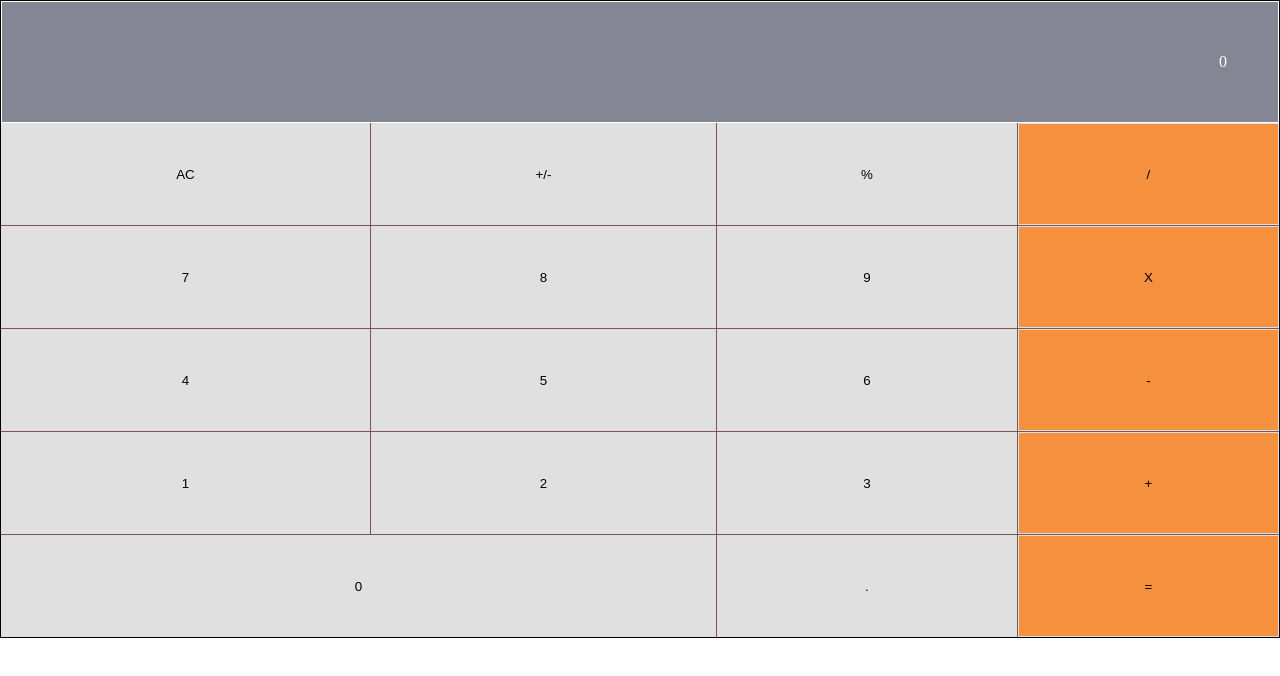
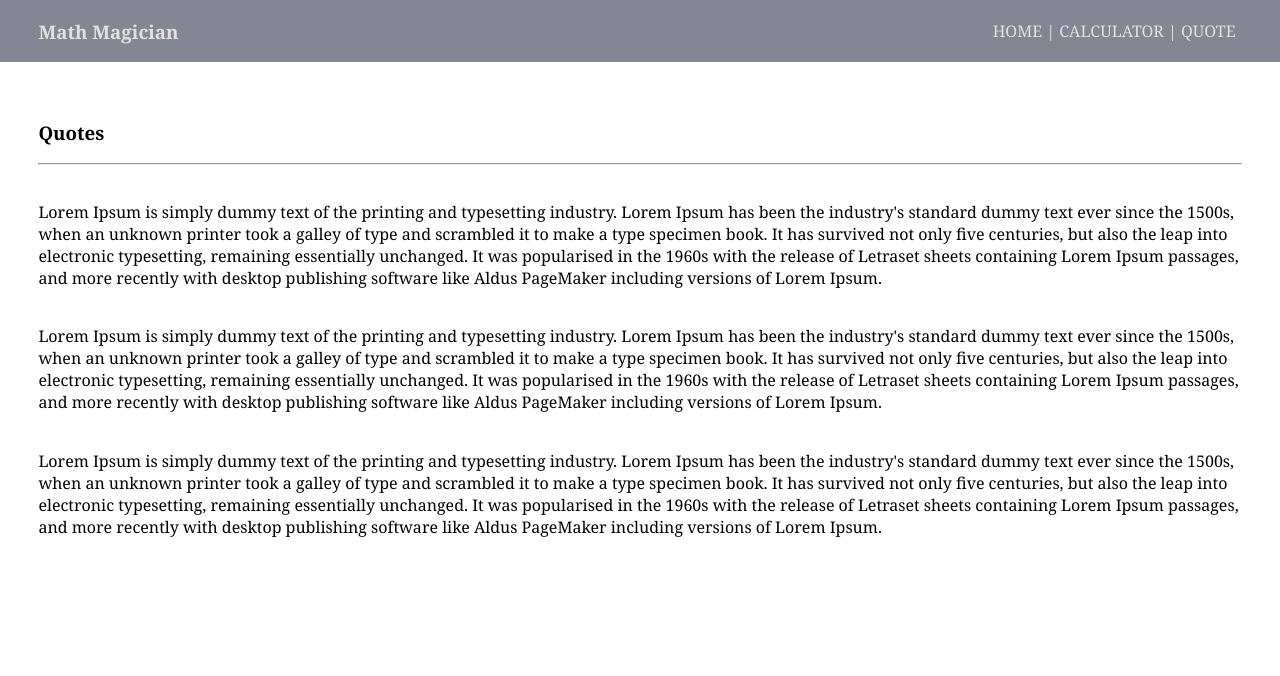
Before and after one commit to vikitaotiz/math-magician, a React (Create React App) app: page /quotes in a window 1280 px wide. Shown: the top 676 px of the page. Built offline with nearby package versions, Linux system fonts and the light colour scheme.

Commit message:
Add routing and styling

```diff
--- a/package.json
+++ b/package.json
@@ -10,6 +10,7 @@
     "prop-types": "^15.7.2",
     "react": "^17.0.2",
     "react-dom": "^17.0.2",
+    "react-router-dom": "^5.3.0",
     "react-scripts": "4.0.3",
     "web-vitals": "^1.0.1"
   },
--- a/src/App.js
+++ b/src/App.js
@@ -1,19 +1,30 @@
-import React, { Component } from 'react';
+import { BrowserRouter as Router, Route } from 'react-router-dom';
 import Calculator from './components/Calculator';
+import Navbar from './components/Navbar';
+import Quotes from './components/Quotes';
 
-class App extends Component {
-  constructor(props) {
-    super(props);
-    this.state = {};
-  }
-
-  render() {
-    return (
-      <div className="container">
-        <Calculator />
-      </div>
-    );
-  }
-}
+const App = () => {
+  return (
+    <Router>
+      <Navbar />
+      <Route path='/'
+        exact
+        render={() => (
+        <>
+          <div className="wrapper">
+            <h3>Welcome to our page!</h3>
+            <hr />
+            <p className="wrap">Lorem Ipsum is simply dummy text of the printing and typesetting industry. Lorem Ipsum has been the industry's standard dummy text ever since the 1500s, when an unknown printer took a galley of type and scrambled it to make a type specimen book. It has survived not only five centuries, but also the leap into electronic typesetting, remaining essentially unchanged. It was popularised in the 1960s with the release of Letraset sheets containing Lorem Ipsum passages, and more recently with desktop publishing software like Aldus PageMaker including versions of Lorem Ipsum.</p>
+            <p className="wrap">Lorem Ipsum is simply dummy text of the printing and typesetting industry. Lorem Ipsum has been the industry's standard dummy text ever since the 1500s, when an unknown printer took a galley of type and scrambled it to make a type specimen book. It has survived not only five centuries, but also the leap into electronic typesetting, remaining essentially unchanged. It was popularised in the 1960s with the release of Letraset sheets containing Lorem Ipsum passages, and more recently with desktop publishing software like Aldus PageMaker including versions of Lorem Ipsum.</p>
+            <p className="wrap">Lorem Ipsum is simply dummy text of the printing and typesetting industry. Lorem Ipsum has been the industry's standard dummy text ever since the 1500s, when an unknown printer took a galley of type and scrambled it to make a type specimen book. It has survived not only five centuries, but also the leap into electronic typesetting, remaining essentially unchanged. It was popularised in the 1960s with the release of Letraset sheets containing Lorem Ipsum passages, and more recently with desktop publishing software like Aldus PageMaker including versions of Lorem Ipsum.</p>
+          </div>
+        </>
+        )}
+      />
+      <Route path="/calculator" component={Calculator}/>
+      <Route path="/quotes" component={Quotes}/>
+    </Router>
+  );
+};
 
 export default App;
--- a/src/components/Calculator.js
+++ b/src/components/Calculator.js
@@ -11,9 +11,16 @@ const Calculator = () => {
   };
 
   return (
-    <div>
-      <Screen total={obj.total} operation={obj.operation} next={obj.next} />
-      <Numpad onKeyPress={onKeyPress} />
+    <div className="calculator">
+      <div>
+        <h3>Calculator</h3>
+        <hr />
+        <p className="wrap">Lorem Ipsum is simply dummy text of the printing and typesetting industry. Lorem Ipsum has been the industry's standard dummy text ever since the 1500s, when an unknown printer took a galley of type and scrambled it to make a type specimen book. It has survived not only five centuries, but also the leap into electronic typesetting, remaining essentially unchanged. It was popularised in the 1960s with the release of Letraset sheets containing Lorem Ipsum passages, and more recently with desktop publishing software like Aldus PageMaker including versions of Lorem Ipsum.</p>
+      </div>
+      <div>
+        <Screen total={obj.total} operation={obj.operation} next={obj.next} />
+        <Numpad onKeyPress={onKeyPress} />
+      </div>
     </div>
   );
 };
--- /dev/null
+++ b/src/components/Navbar.js
@@ -0,0 +1,15 @@
+import { Link } from 'react-router-dom';
+
+const Navbar = () =>
+  <div className="nav">
+		<h3 className="title"><Link to="/">Math Magician</Link></h3>
+		<div>
+			<ul className="links">
+				<li><Link to="/">Home |</Link></li>
+				<li><Link to="/calculator">Calculator |</Link></li>
+				<li><Link to="/quotes">Quote</Link></li>
+			</ul>
+		</div>
+  </div>;
+
+export default Navbar;
--- /dev/null
+++ b/src/components/Quotes.js
@@ -0,0 +1,15 @@
+import React from 'react'
+
+const Quotes = () => {
+	return (
+		<div className="wrapper">
+			<h3>Quotes</h3>
+			<hr />
+			<p className="wrap">Lorem Ipsum is simply dummy text of the printing and typesetting industry. Lorem Ipsum has been the industry's standard dummy text ever since the 1500s, when an unknown printer took a galley of type and scrambled it to make a type specimen book. It has survived not only five centuries, but also the leap into electronic typesetting, remaining essentially unchanged. It was popularised in the 1960s with the release of Letraset sheets containing Lorem Ipsum passages, and more recently with desktop publishing software like Aldus PageMaker including versions of Lorem Ipsum.</p>
+			<p className="wrap">Lorem Ipsum is simply dummy text of the printing and typesetting industry. Lorem Ipsum has been the industry's standard dummy text ever since the 1500s, when an unknown printer took a galley of type and scrambled it to make a type specimen book. It has survived not only five centuries, but also the leap into electronic typesetting, remaining essentially unchanged. It was popularised in the 1960s with the release of Letraset sheets containing Lorem Ipsum passages, and more recently with desktop publishing software like Aldus PageMaker including versions of Lorem Ipsum.</p>
+			<p className="wrap">Lorem Ipsum is simply dummy text of the printing and typesetting industry. Lorem Ipsum has been the industry's standard dummy text ever since the 1500s, when an unknown printer took a galley of type and scrambled it to make a type specimen book. It has survived not only five centuries, but also the leap into electronic typesetting, remaining essentially unchanged. It was popularised in the 1960s with the release of Letraset sheets containing Lorem Ipsum passages, and more recently with desktop publishing software like Aldus PageMaker including versions of Lorem Ipsum.</p>
+		</div>
+	);
+};
+
+export default Quotes;
--- a/src/index.css
+++ b/src/index.css
@@ -1,6 +1,7 @@
 body {
   padding: 0;
   margin: 0;
+  font-family: Cambria, Cochin, Georgia, Times, "Times New Roman", serif;
 }
 
 .container {
@@ -50,14 +51,14 @@ table tr td:last-child {
   background: #f5913e;
   border: none;
   width: 100%;
-  height: 100px;
+  height: 80px;
   cursor: pointer;
 }
 
 .btn {
   border: none;
   width: 100%;
-  height: 100px;
+  height: 80px;
   cursor: pointer;
   background: #e0e0e0;
 }
@@ -65,3 +66,58 @@ table tr td:last-child {
 .calc {
   border: 1px solid;
 }
+
+.nav {
+  color: #e0e0e0;
+  display: grid;
+  grid-template-columns: 1fr 3fr;
+  background: #858694;
+  padding-left: 3%;
+  padding-right: 3%;
+}
+
+.links {
+  list-style: none;
+  padding: 4px;
+  float: right;
+}
+
+.links li {
+  display: inline;
+  margin: 2px;
+  text-transform: uppercase;
+  color: #e0e0e0;
+}
+
+a:link {
+  color: #e0e0e0;
+  text-decoration: none;
+}
+
+a:visited {
+  color: #e0e0e0;
+}
+
+a:hover {
+  color: #f5913e;
+}
+
+a:active {
+  color: yellow;
+}
+
+.wrapper {
+  padding: 3%;
+}
+
+.wrap {
+  margin-top: 3%;
+  margin-bottom: 3%;
+}
+
+.calculator {
+  padding: 3%;
+  display: grid;
+  grid-template-columns: 3fr 5fr;
+  grid-gap: 3%;
+}
```
Also changed, not shown: 1 other file (tests, documents, lock files or other folders).
